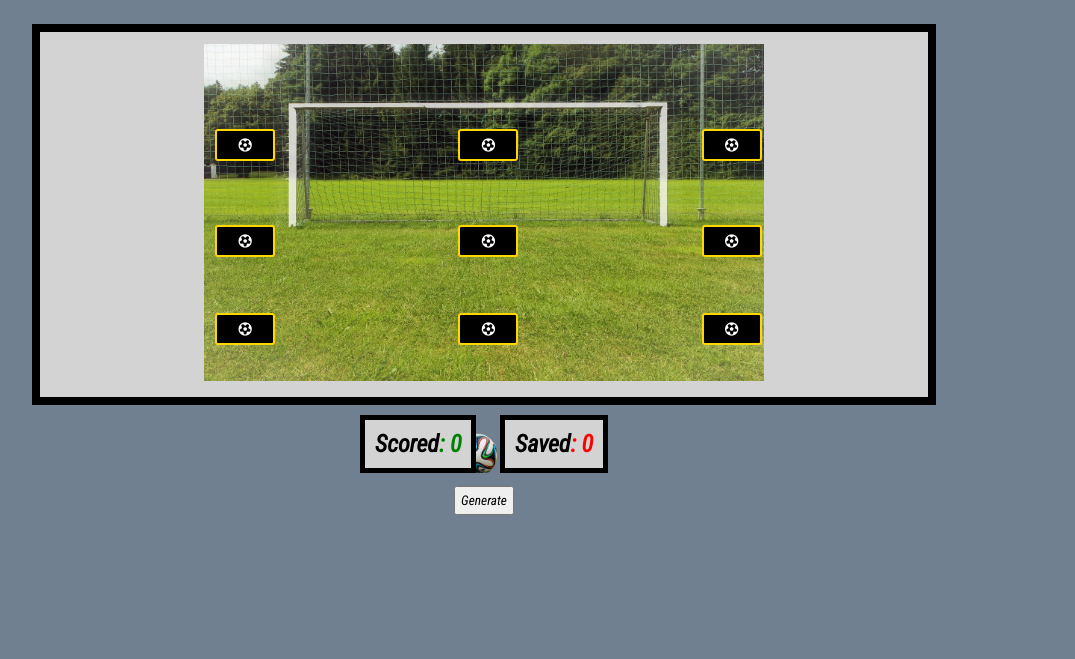
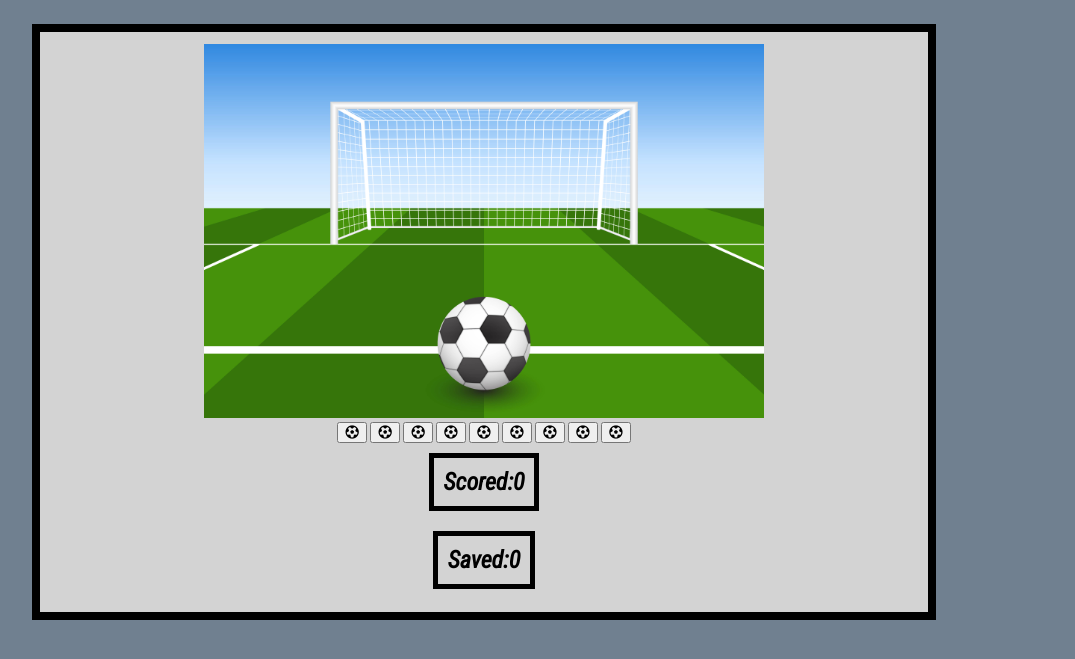
Before and after one commit to Code-Institute-Submissions/javascript-portfolio2-penalty-shootout, a plain HTML site: page index.html in a window 1280 px wide. Shown: the part 87-746 px from the top of the page, without its empty margins (156-1231 px from the left). Drawn offline with Linux system fonts and the light colour scheme.

Commit message:
Restructured html creating new buttons, added new image and removed one.

```diff
--- a/assets/css/style.css
+++ b/assets/css/style.css
@@ -198,16 +198,13 @@ body {
     height: 4%;
 }
 
-.generate-area {
+.generate-area .btn--10 {
     display: inline-block;
     height: fit-content;
     width: fit-content;
     font-size: 1.5rem;
-    text-transform: uppercase;
-
+    border:4px solid #000000;
 }
-
-/* -------------Offset */
 
 /* -------------Media Queries */
 
--- a/assets/js/script.js
+++ b/assets/js/script.js
@@ -1,29 +1,34 @@
-document.addEventListener("DOMContentLoaded", function () {
-    let buttons = document.getElementsByTagName("button");
+const buttons = document.getElementByClassName("control");
+const playerScore = document.getElementById("player-score");
+const opponentScore = document.getElementById("opponent-score");
+const messages = document.getElementById("messages"):
+const choices = ["top-left", "mid-left","bottom-left","top-mid","mid-mid","bottom-mid","top-right","mid-right","bottom-right"];
 
-    for (let button of buttons) {
+ for (let button of buttons) {
         button.addEventListener("click", function () {
-            if (this.getAttribute("data-type") === "submit") {
-                alert("You clicked Submit!");
-            } else {
-                let gameType = this.getAttribute("data-type");
-                alert(`You clicked ${gameType}`);
-            }
+            let playerChoice = this.getAttribute("data-choice");
+            playGame(playerChoice);
         });
     }
-});
-runGame(){
+
+function playGame(playerChoice){
+    let computerChoice = Math.floor(Math.random()* 8) +1;
+
+    let result = CheckWinner(choices[ComputerChoice], choices[palyerChoice]);
+
+    updateScores(result);
+}
+function checkAnswer(){
 
 }
-checkAnswer(){
+function calculateCorrectAnswer(){
 
 }
-calculateCorrectAnswer(){
-
+function incrementGoalScore(){
+    let oldScore = parseInt(document.getElementById("scored").innerText);
+    document.getElementById("scored").innerText = ++oldScore;
 }
-incremntGoalScore(){
-
+function incrementSavedScore(){
+    let oldScore = parseInt(document.getElementById("saved").innerText);
+    document.getElementById("saved").innerText = ++oldScore;
 }
-incrementSavedScore(){
-
-}
--- a/index.html
+++ b/index.html
@@ -16,47 +16,32 @@
 <body>
     <h1 class="heading">Penalty Shootout!</h1>
 
-    <div class="game-area">
-        <img class="image" src="assets/images/footballgoal1.jpg" alt="penalty-box and goal">
-        <img class="image1" src="assets/images/ball4.png" alt="football">
+    <section class="game-area">
+        <img class="image" src="assets/images/football_and_goal.jpg" alt="penalty-box and goal">
 
-        <button data-type="submit" class="btn btn--big btn--1">
-            <i class="fa-sharp fa-regular fa-futbol"></i>
-        </button>
-        <button data-type="submit" class="btn btn--big btn--2">
-            <i class="fa-sharp fa-regular fa-futbol"></i>
-        </button>
-        <button data-type="submit" class="btn btn--big btn--3">
-            <i class="fa-sharp fa-regular fa-futbol"></i>
-        </button>
-        <button data-type="submit" class="btn btn--big btn--4">
-            <i class="fa-sharp fa-regular fa-futbol"></i>
-        </button>
-        <button data-type="submit" class="btn btn--big btn--5">
-            <i class="fa-sharp fa-regular fa-futbol"></i>
-        </button>
-        <button data-type="sumbit" class="btn btn--big btn--6">
-            <i class="fa-sharp fa-regular fa-futbol"></i>
-        </button>
-        <button data-type="submit" class="btn btn--big btn--7">
-            <i class="fa-sharp fa-regular fa-futbol"></i>
-        </button>
-        <button data-type="submit" class="btn btn--big btn--8">
-            <i class="fa-sharp fa-regular fa-futbol"></i>
-        </button>
-        <button data-type="submit" class="btn btn--big btn--9">
-            <i class="fa-sharp fa-regular fa-futbol"></i>
-        </button>
+    <div>
+        <button aria-label="top-left" data-choice="0" class="control1"><i class="fa-sharp fa-regular fa-futbol"></i></button>
+        <button aria-label="mid-left" data-choice="1" class="control2"><i class="fa-sharp fa-regular fa-futbol"></i></button>
+        <button aria-label="bottom-left" data-choice="2" class="control3"><i class="fa-sharp fa-regular fa-futbol"></i></button>
+        <button aria-label="top-mid" data-choice="3" class="control4"><i class="fa-sharp fa-regular fa-futbol"></i></button>
+        <button aria-label="mid-mid" data-choice="4" class="control5"><i class="fa-sharp fa-regular fa-futbol"></i></button>
+        <button aria-label="bottom-mid" data-choice="5" class="control6"><i class="fa-sharp fa-regular fa-futbol"></i></button>
+        <button aria-label="top-right" data-choice="6" class="control7"><i class="fa-sharp fa-regular fa-futbol"></i></button>
+        <button aria-label="mid-right" data-choice="7" class="control8"><i class="fa-sharp fa-regular fa-futbol"></i></button>
+        <button aria-label="bottom-right" data-choice="8" class="control9"><i class="fa-sharp fa-regular fa-futbol"></i></button>
     </div>
 
-    <div class="score-area">
-        <p class="scores">Scored<span id="scored">: 0</span></p>
-        <p class="scores">Saved<span id="saved">: 0</span></p>
+    <div id="message"><div>
+
+    <div class="player">
+        <h3 class="scores">Scored:<span id="player-score">0</span></h3>
     </div>
 
-    <div class="generate-area">
-        <button data-type="submit" class="btn btn--big btn--10">Generate</button>
+    <div class="opponent">
+        <h3 class="scores">Saved:<span id="opponent-score">0</span></h3>
     </div>
+
+    </section>
 
     <script src="assets/js/script.js"></script>
 
```
Also changed, not shown: assets/images/football_and_goal.jpg (added).
